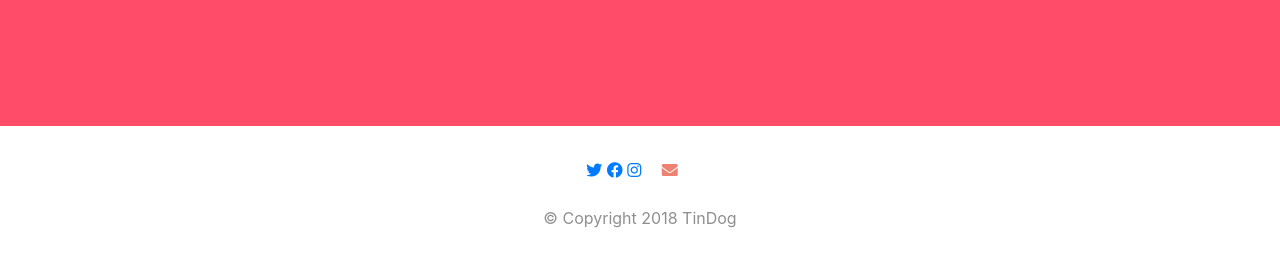
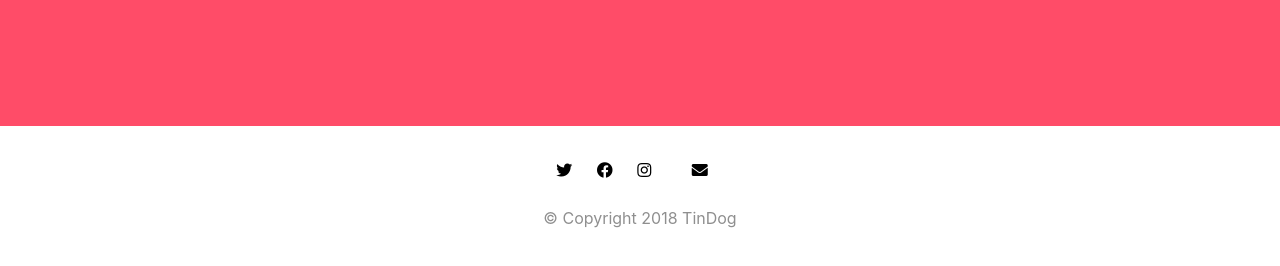
Before and after one commit to nakkasaisiddartha/Tingdog, a plain HTML site: page index.html in a window 1280 px wide. Shown: the part 2636-2902 px from the top of the page. Drawn offline with nearby package versions, Linux system fonts and the light colour scheme; a web font is replaced by a local one.

Commit message:
Update styles.css

```diff
--- a/css/styles.css
+++ b/css/styles.css
@@ -148,7 +148,10 @@ p{
   padding:20px 0;
   background-color:#fff;
 }
-.siddu{
+.footer-icons{
   margin: 0 10px;
+  color:#000;
+
+
 
 }
```
